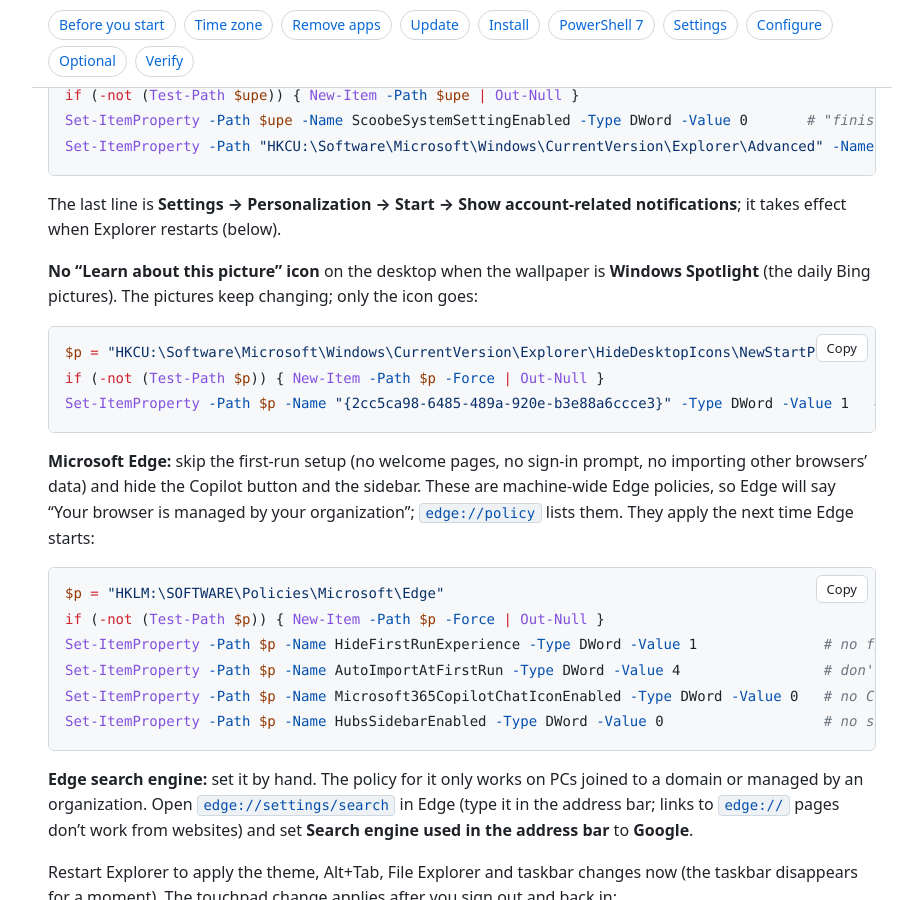
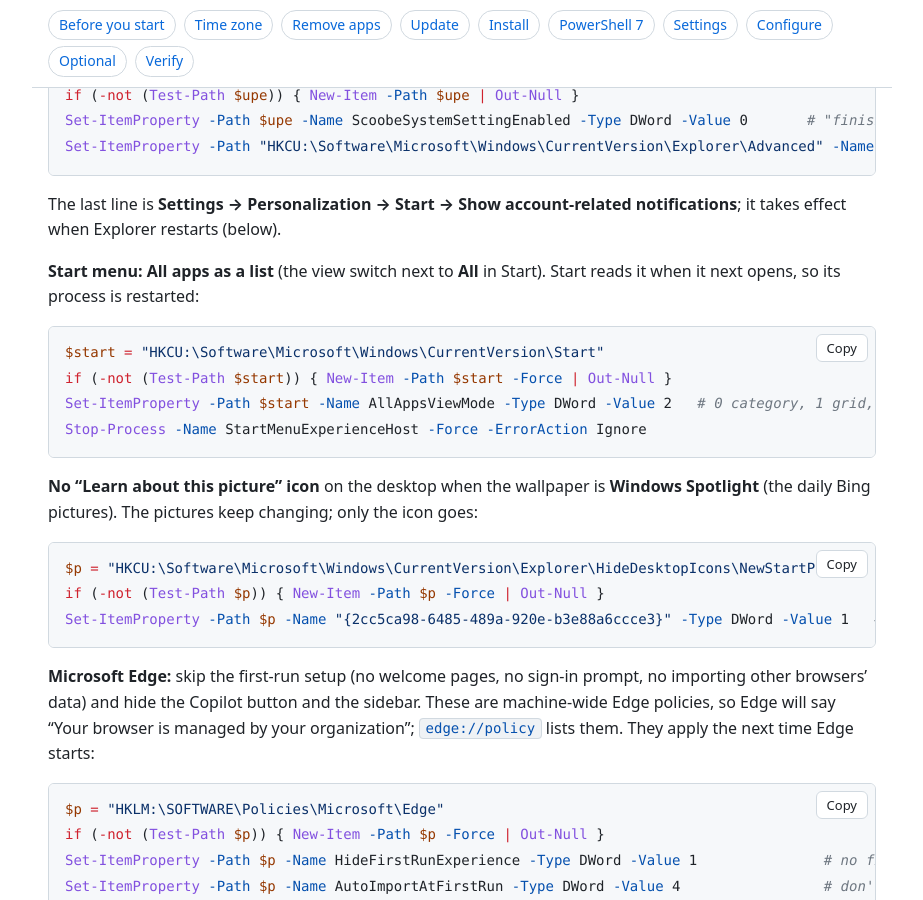
Before and after one commit to leewiscovitch/wiscovitch-install, a Jekyll site: the page built from windows.md, in a window 1280 px wide and 900 px high, scrolled down 11143 px. Shown: the whole window, without its empty margins (178-1101 px from the left). Built offline with Jekyll 4.4.1, drawn with Linux system fonts in a browser that asks for light colours.

Commit message:
Windows: Start menu All apps view as a list (AllAppsViewMode=2, found by diffing the registry on a 26300 laptop)
Co-Authored-By: Claude Opus 5.5 <noreply@anthropic.com>

````diff
--- a/windows.md
+++ b/windows.md
@@ -348,6 +348,15 @@ Set-ItemProperty -Path "HKCU:\Software\Microsoft\Windows\CurrentVersion\Explorer
 
 The last line is **Settings → Personalization → Start → Show account-related notifications**; it takes effect when Explorer restarts (below).
 
+**Start menu: All apps as a list** (the view switch next to **All** in Start). Start reads it when it next opens, so its process is restarted:
+
+```powershell
+$start = "HKCU:\Software\Microsoft\Windows\CurrentVersion\Start"
+if (-not (Test-Path $start)) { New-Item -Path $start -Force | Out-Null }
+Set-ItemProperty -Path $start -Name AllAppsViewMode -Type DWord -Value 2   # 0 category, 1 grid, 2 list
+Stop-Process -Name StartMenuExperienceHost -Force -ErrorAction Ignore
+```
+
 **No "Learn about this picture" icon** on the desktop when the wallpaper is **Windows Spotlight** (the daily Bing pictures). The pictures keep changing; only the icon goes:
 
 ```powershell
````
Also changed, not shown: 1 other file.
